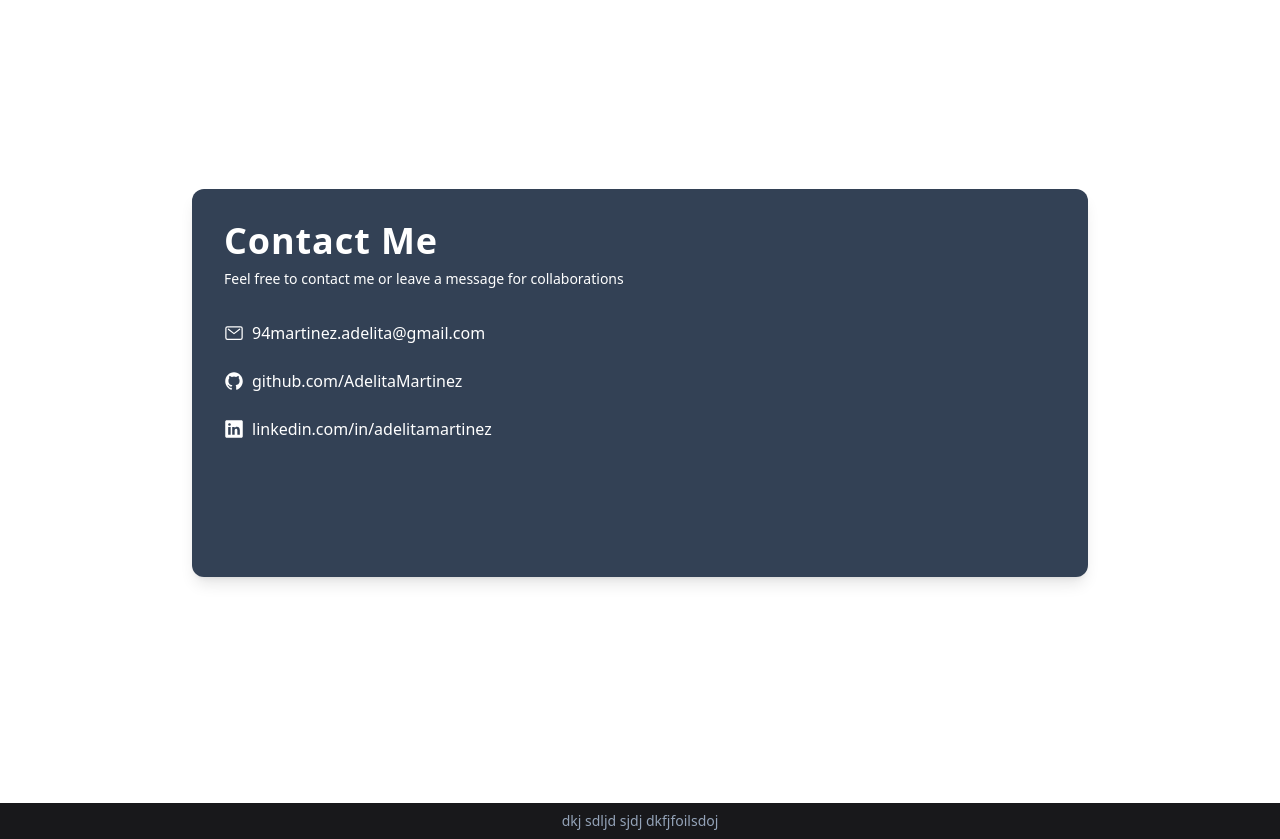
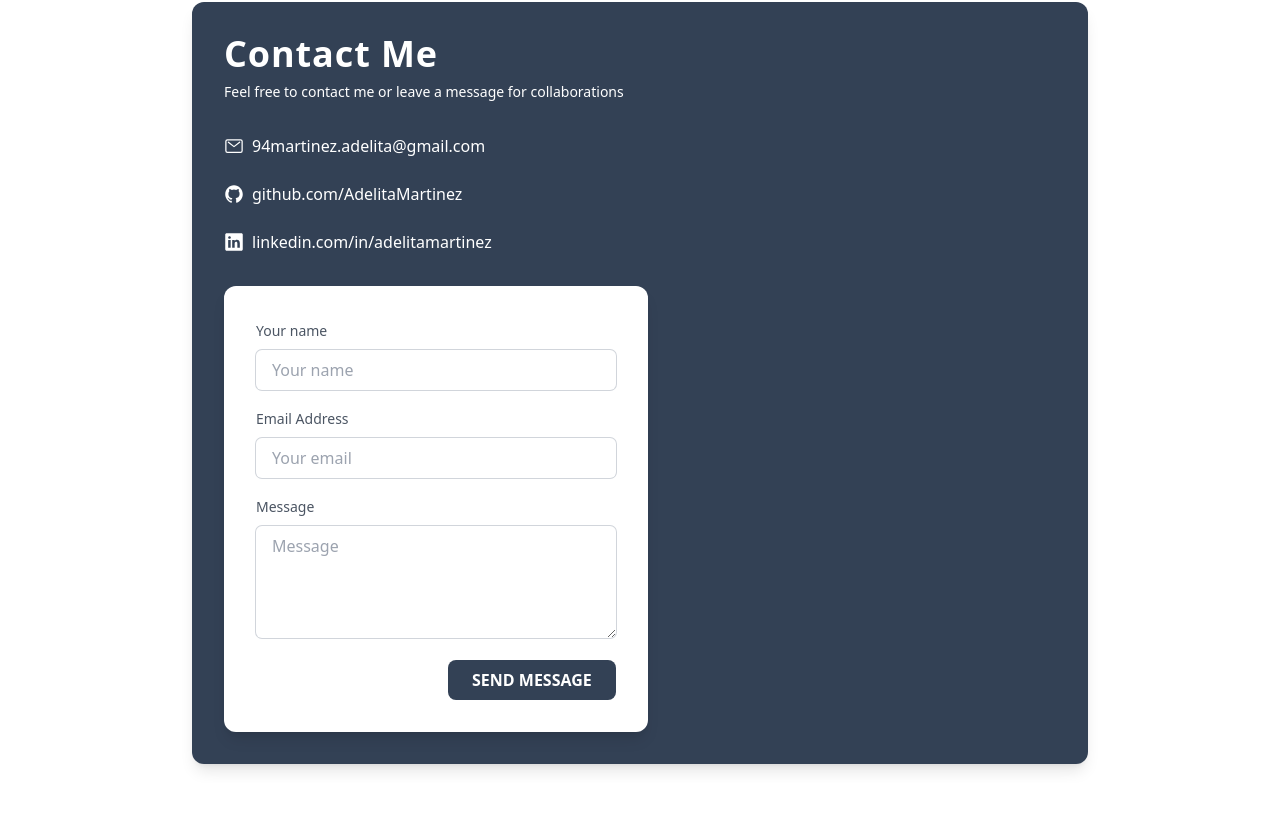
Before and after one commit to AdelitaMartinez/adelitas-portfolio, a website: page index.html in a window 1280 px wide. Shown: the part 1558-2397 px from the top of the page. After the commit the page ends 2341 px from the top, so only its background shows below. Drawn offline with nearby package versions, Linux system fonts and the light colour scheme.

Commit message:
Added more styles to contact form

```diff
--- a/index.html
+++ b/index.html
@@ -147,7 +147,7 @@
 <!--</div>-->
 
 <div class="flex w-full min-h-screen justify-center items-center">
-    <div class="flex flex-col space-y-6 bg-slate-700 w-full max-w-4xl p-8 rounded-xl shadow-lg text-white">
+    <div class="flex flex-col md:flex-row md:space-x-6 space-y-6 md:space-y-0 bg-slate-700 w-full max-w-4xl p-8 rounded-xl shadow-lg text-white">
         <div class="flex flex-col space-y-8 justify-between">
             <div>
                 <h1 class="font-bold text-4xl tracking-wide">Contact Me</h1>
@@ -156,7 +156,7 @@
             <div class="flex flex-col space-y-6">
                 <div class="inline-flex space-x-2 items-center">
                     <ion-icon name="mail-outline" class="text-xl"></ion-icon>
-                    <span>94martinez.adelita@gmail.com</span>
+                    <a href="https://mail.google.com/mail/u/0/#inbox" target="_blank"><span>94martinez.adelita@gmail.com</span></a>
                 </div>
                 <div class="inline-flex space-x-2 items-center">
                     <ion-icon name="logo-github" class="text-xl"></ion-icon>
@@ -166,14 +166,31 @@
                     <ion-icon name="logo-linkedin" class="text-xl"></ion-icon>
                     <a href="https://www.linkedin.com/in/adelitamartinez/" target="_blank"><span>linkedin.com/in/adelitamartinez</span></a>
                 </div>
-                <div></div>
-                <div></div>
+            </div>
+            <div>
+                <div class="bg-white rounded-xl shadow-lg p-8 text-gray-600">
+                <form action="" class="flex flex-col space-y-4">
+                    <div>
+                        <label for="name" class="text-sm">Your name</label>
+                        <input type="text" id="name" placeholder="Your name" class="ring-1 ring-gray-300 w-full rounded-md px-4 py-2 mt-2 outline-none focus:ring-2 focus:ring-gray-900">
+                    </div>
+                    <div>
+                        <label for="email" class="text-sm">Email Address</label>
+                        <input type="email" id="email" placeholder="Your email" class="ring-1 ring-gray-300 w-full rounded-md px-4 py-2 mt-2 outline-none focus:ring-2 focus:ring-gray-900">
+                    </div>
+                    <div>
+                        <label class="text-sm">Message</label>
+                        <label>
+                            <textarea placeholder="Message" rows="4" class="ring-1 ring-gray-300 w-full rounded-md px-4 py-2 mt-2 outline-none focus:ring-2 focus:ring-gray-900"></textarea>
+                        </label>
+                    </div>
+                    <button class="inline-block self-end bg-slate-700 text-white font-bold rounded-lg px-6 py-2 uppercase tx-sm">Send Message</button>
+
+
+                </form>
             </div>
 
-            <div></div>
         </div>
-
-        <div></div>
 
     </div>
 
@@ -181,9 +198,9 @@
 </div>
 
 
-<footer class="bg-zinc-900 p-2 mt-5">
-        <p class="font-light text-sm text-slate-400 text-center">dkj sdljd sjdj dkfjfoilsdoj</p>
-</footer>
+<!--<footer class="bg-zinc-900 p-2 mt-5">-->
+<!--        <p class="font-light text-sm text-slate-400 text-center">dkj sdljd sjdj dkfjfoilsdoj</p>-->
+<!--</footer>-->
 
 
 <script type="module" src="https://unpkg.com/ionicons@7.1.0/dist/ionicons/ionicons.esm.js"></script>
```
Also changed, not shown: output.css.
